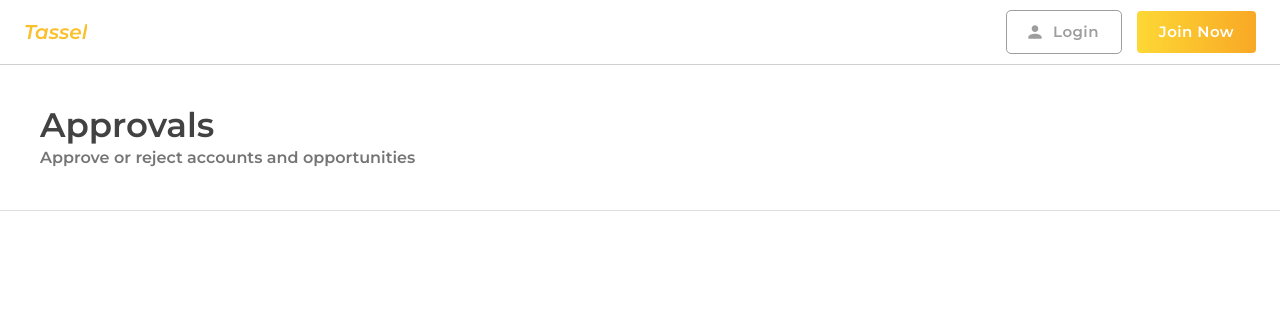
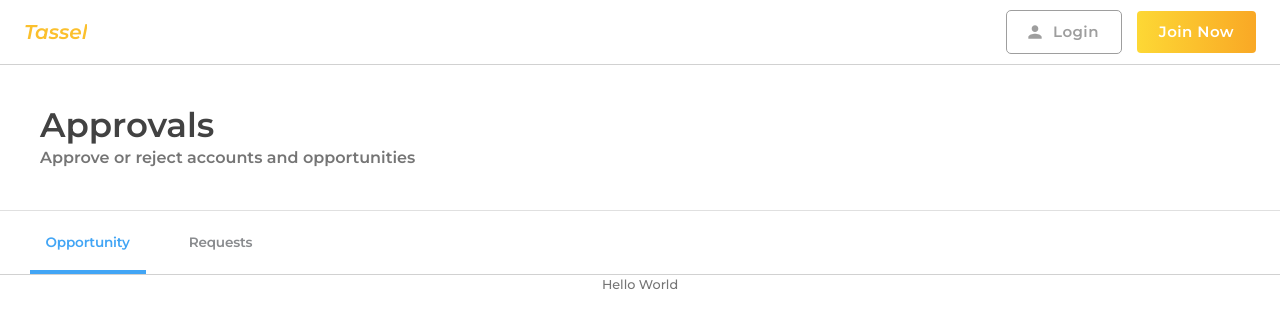
Before and after one commit to mikeriepe/tassel-ucsc, a React (Create React App) app in the folder client/: page /approvals in a window 1280 px wide. Shown: the top 328 px of the page. Built offline with nearby package versions, Linux system fonts and the light colour scheme; no server answers.

Commit message:
created new tabbar component, added selected colors to navbar

```diff
--- /dev/null
+++ b/client/src/app/components/CompressedTabBar.js
@@ -0,0 +1,88 @@
+// import React, {useState} from 'react';
+import React from 'react';
+import {Tabs, Tab} from '@mui/material';
+import '../stylesheets/MyProfile.css';
+
+/**
+ * Creates reusable tab bar
+ * @param {object} data tab information (title, component)
+ * @param {int} tab default tab
+ * @param {*} setTab function to switch tab
+ * @return {HTML} Tab bar component
+ */
+export default function CompressedTabBar({data, tab, setTab}) {
+  const handleTabs = (_, value) => {
+    setTab(value);
+  };
+
+  const TabStyles = {
+    marginInline: '1em',
+    height: '4rem',
+    textTransform: 'none',
+    fontFamily: 'Montserrat',
+    fontWeight: '600',
+    fontSize: '0.85rem',
+    letterSpacing: '-0.015em',
+    color: 'rgba(108, 110, 114, 0.8)',
+  };
+
+  return (
+    <div>
+      <div
+        className='tab-container'
+        style={{
+          height: '4rem',
+          width: '100%',
+          paddingLeft: '1rem',
+        }}
+      >
+        <Tabs
+          value={tab}
+          onChange={handleTabs}
+          indicatorColor='primary'
+          sx={{
+            '.MuiTabs-indicator': {
+              height: '3.5px',
+            },
+            'height': '100%',
+            'width': '100%',
+          }}
+        >
+          {data.map((object) => (
+            <Tab
+              key={`tab-${object.name}`}
+              label={object.name}
+              sx={TabStyles}
+              disableRipple
+            />
+          ))}
+        </Tabs>
+      </div>
+
+      {data.map((object, index) => (
+        <TabPanel
+          key={`tab-component-${index}`}
+          value={tab}
+          index={index}
+        >
+          {object.component}
+        </TabPanel>
+      ))}
+    </div>
+  );
+}
+
+/**
+ * Renders component
+ * @return {HTML} Tab component
+ * @param {object} children
+ * @param {number} value
+ * @param {number} index
+ */
+function TabPanel({children, value, index}) {
+  return (
+    <div>
+      {value === index && children}
+    </div>
+  );
+}
--- a/client/src/app/components/NavBarLoggedIn.js
+++ b/client/src/app/components/NavBarLoggedIn.js
@@ -1,7 +1,7 @@
 import * as React from 'react';
 import useAuth from '../util/AuthContext';
 import {useTheme} from '@mui/material/styles';
-import {Link, useNavigate} from 'react-router-dom';
+import {Link, useNavigate, useLocation} from 'react-router-dom';
 import Box from '@mui/material/Box';
 import Toolbar from '@mui/material/Toolbar';
 import List from '@mui/material/List';
@@ -17,6 +17,7 @@ import MenuIcon from '@mui/icons-material/Menu';
 import ChevronLeftIcon from '@mui/icons-material/ChevronLeft';
 import ChevronRightIcon from '@mui/icons-material/ChevronRight';
 import ListItemButton from '@mui/material/ListItemButton';
+import ListItem from '@mui/material/ListItem';
 import ListItemIcon from '@mui/material/ListItemIcon';
 import ListItemText from '@mui/material/ListItemText';
 import LogoutIcon from '@mui/icons-material/Logout';
@@ -32,6 +33,7 @@ import {
   AppBar,
 } from './NavBarComponents';
 import Notification from './Notification';
+import '../stylesheets/NavBar.css';
 
 /**
  * logged in navbar
@@ -114,6 +116,8 @@ export default function NavBarLoggedIn() {
   };
 
   // NavBar --------------------------------------------------------------------
+  const {pathname} = useLocation();
+
   return (
     <div>
       <CssBaseline />
@@ -233,19 +237,24 @@ export default function NavBarLoggedIn() {
         <List>
           {pages.map((arr) => {
             const [label, route, icon] = arr;
+            const selected = route === pathname;
             return (
               <Link key={label} to={route}>
                 {
                   open ?
                   // without tooltip
-                  <ListItemButton
+                  <ListItem
+                    id={selected ? 'navbar-item-selected' : 'navbar-item'}
+                    button
+                    selected={selected}
                     sx={{
-                      minHeight: 48,
-                      justifyContent: open ? 'initial' : 'center',
-                      px: 2.5,
+                      'minHeight': 48,
+                      'justifyContent': open ? 'initial' : 'center',
+                      'px': 2.5,
                     }}
                   >
                     <ListItemIcon
+                      id={selected ? 'navbar-icon-selected' : 'navbar-icon'}
                       sx={{
                         minWidth: 0,
                         mr: open ? 3 : 'auto',
@@ -259,17 +268,21 @@ export default function NavBarLoggedIn() {
                       sx={{opacity: open ? 1 : 0}}
                       style={{fontWeight: 600}}
                     />
-                  </ListItemButton> :
+                  </ListItem> :
                   // with tooltip
                   <Tooltip title={label} placement='right'>
-                    <ListItemButton
+                    <ListItem
+                      id={selected ? 'navbar-item-selected' : 'navbar-item'}
+                      button
+                      selected={selected}
                       sx={{
-                        minHeight: 48,
-                        justifyContent: open ? 'initial' : 'center',
-                        px: 2.5,
+                        'minHeight': 48,
+                        'justifyContent': open ? 'initial' : 'center',
+                        'px': 2.5,
                       }}
                     >
                       <ListItemIcon
+                        id={selected ? 'navbar-icon-selected' : 'navbar-icon'}
                         sx={{
                           minWidth: 0,
                           mr: open ? 3 : 'auto',
@@ -283,7 +296,7 @@ export default function NavBarLoggedIn() {
                         sx={{opacity: open ? 1 : 0}}
                         style={{fontWeight: 600}}
                       />
-                    </ListItemButton>
+                    </ListItem>
                   </Tooltip>
                 }
               </Link>
--- a/client/src/app/pages/Approvals.js
+++ b/client/src/app/pages/Approvals.js
@@ -1,18 +1,25 @@
 import * as React from 'react';
 import Box from '@mui/material/Box';
 import PageHeader from '../components/PageHeader';
+import CompressedTabBar from '../components/CompressedTabBar';
 
 /**
  * creates approvals page
  * @return {HTML} approvals page
  */
 export default function Approvals() {
+  const [tab, setTab] = React.useState(0);
+  const tabs = [
+    {name: 'Opportunity', component: <p>Hello World</p>},
+    {name: 'Requests', component: <p>Hello World</p>},
+  ];
   return (
     <Box className='Approvals'>
       <PageHeader
         title='Approvals'
         subtitle='Approve or reject accounts and opportunities'
       />
+      <CompressedTabBar data={tabs} tab={tab} setTab={setTab}/>
     </Box>
   );
 }
--- a/client/src/app/stylesheets/NavBar.css
+++ b/client/src/app/stylesheets/NavBar.css
@@ -1,18 +1,13 @@
-.logo {
-    padding: 1rem;
-    height: 40px;
+#navbar-item-selected {
+    color: #42a5f5;
+    background-color: white;
 }
 
-.link {
-    color: inherit;
-    text-decoration: inherit;
+#navbar-item-selected:hover {
+    color: #42a5f5;
+    background-color: rgba(0, 0, 0, 0.04);
 }
 
-.link-displace {
-    height: 100%;
+#navbar-icon-selected {
+    color: #42a5f5;
 }
-
-.notification-icon {
-    width: 100%;
-    height: 100%;
-}
```
